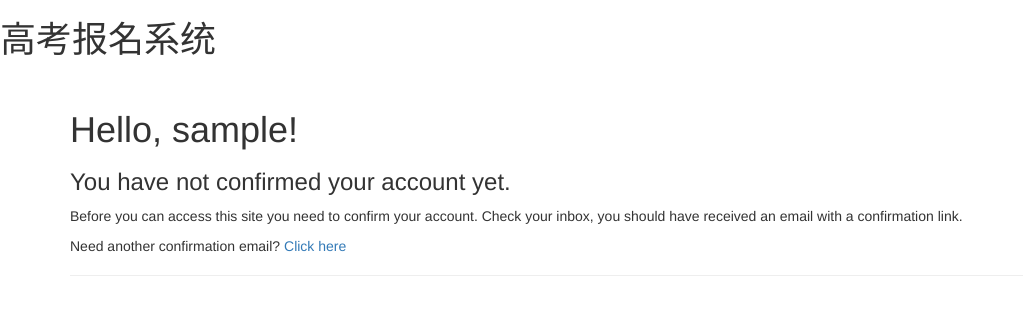
After one commit to tianyichong/graduation_project, a Flask app: page /unconfirmed in a window 1280 px wide. The commit adds this page. Shown: the top 315 px of the page, without its empty margins (0-1023 px from the left). Run offline with Flask 2, Linux system fonts and the light colour scheme; the visitor is signed in with stand-in values (Sample User, id 1); data comes from the database, SQL or seed files in the repository; some libraries are stand-ins or nearby versions.

Commit message:
Finished the confirm-email.

```diff
--- a/app/auth/views.py
+++ b/app/auth/views.py
@@ -7,25 +7,42 @@ from ..models import User
 from ..email import send_email
 
 
+@auth.before_app_request
+def before_request():
+    if current_user.is_authenticated:
+
+        if not current_user.confirmed \
+                and request.endpoint \
+                and request.blueprint != 'auth' \
+                and request.endpoint != 'static':
+            return redirect(url_for('auth.unconfirmed'))
+
+
+# 等待验证路由
+@auth.route('/unconfirmed', methods=['GET', 'POST'])
+def unconfirmed():
+    if current_user.is_anonymous or current_user.confirmed:
+        return redirect(url_for('main.commit'))
+    return render_template('auth/unconfirmed.html')
+
+
+# 登录路由
 @auth.route('/login', methods=['GET', 'POST'])
 def login():
     form = LoginForm()
     if form.validate_on_submit():
-        if current_user.confirmed:
-            user = User.query.filter_by(email=form.email.data).first()
-            if user is not None and user.verity_password(form.password.data):
-                login_user(user, form.remember_me.data)
-                next = request.args.get('next')
-                if next is None or not next.startswith('/'):
-                    next = url_for('main.index')
-                return redirect(next)
-            flash('Invalid username or password.')
-        else:
-            flash('Please to confirmed your email.')
-            return render_template('auth/login.html', form=form)
+        user = User.query.filter_by(email=form.email.data).first()
+        if user is not None and user.verity_password(form.password.data):
+            login_user(user, form.remember_me.data)
+            next = request.args.get('next')
+            if next is None or not next.startswith('/'):
+                next = url_for('main.commit')
+            return redirect(next)
+        flash('Invalid username or password.')
     return render_template('auth/login.html', form=form)
 
 
+# 注册路由
 @auth.route('/register', methods=['GET', 'POST'])
 def register():
     form = RegistrationForm()
@@ -43,6 +60,32 @@ def register():
     return render_template('auth/register.html', form=form)
 
 
+# 确认账户
+@auth.route('/confirm/<token>')
+@login_required
+def confirm(token):
+    if current_user.confirmed:
+        return redirect(url_for('main.index'))
+    if current_user.confirm(token):
+        db.session.commit()
+        flash('You have confirmed your account. Thanks!')
+    else:
+        flash('The confirmation link is invalid or has expired.')
+    return redirect(url_for('main.commit'))
+
+
+# 重新发送确认邮件
+@auth.route('/confirm')
+@login_required
+def resend_confirmation():
+    token = current_user.generate_confirmation_token()
+    send_email(current_user.email, 'Confirm Your Account',
+               'auth/email/confirm', user=current_user, token=token)
+    flash('A new confirmation email has been sent to you by email.')
+    return redirect(url_for('main.commit'))
+
+
+# 更改密码路由
 @auth.route('/reset', methods=['GET', 'POST'])
 def password_reset_request():
     return render_template('auth/reset_password.html')
--- a/app/main/views.py
+++ b/app/main/views.py
@@ -23,3 +23,8 @@ def register_process():
 @main.route('/pay_process', methods=['GET', 'POST'])
 def pay_process():
     return render_template('pay_process.html')
+
+
+@main.route('/commit', methods=['GET', 'POST'])
+def commit():
+    return render_template('commit.html')
--- a/app/models.py
+++ b/app/models.py
@@ -32,8 +32,8 @@ class User(UserMixin, db.Model):
     def verity_password(self, password):
         return check_password_hash(self.password_hash, password)
 
-    # 生成一个token
-    def generate_confirmation_token(self, expiration=3600):
+    # 生成一个验证token
+    def generate_confirmation_token(self, expiration=10):
         s = Serializer(current_app.config['SECRET_KEY'], expiration)
         return s.dumps({'confirm': self.id}).decode('utf-8')
 
@@ -50,6 +50,25 @@ class User(UserMixin, db.Model):
         db.session.add(self)
         return True
 
+    # 生成一个 reset_password 的 token
+    def generate_reset_token(self, expiration=60):
+        s = Serializer(current_app.config['SECRET_KEY'], expiration)
+        return s.dumps({'reset': self.id}).decode('utf-8')
+
+    @staticmethod
+    def reset_password(token, new_password):
+        s = Serializer(current_app.config['SECRET_KEY'])
+        try:
+            data = s.loads(token.encode('utf-8'))
+        except:
+            return False
+        user = User.query.get(data.get('reset'))
+        if user is None:
+            return False
+        user.password = new_password
+        db.session.add(user)
+        return True
+
     def __repr__(self):
         return '<User %r>' % self.username
 
--- /dev/null
+++ b/app/static/first_styles.css
@@ -0,0 +1,7 @@
+head {
+    board-size: 30px;
+    line-height: 50%;
+    width: 100%;
+    background-image: url(image.jpg);
+
+}
--- a/app/static/styles.css
+++ /dev/null
@@ -1,3 +0,0 @@
-.top-img {
-    background-img: url(static/image.jpg)
-}
--- a/app/templates/auth/email/confirm.html
+++ b/app/templates/auth/email/confirm.html
@@ -1,8 +1,8 @@
 <p>Dear {{ user.username }},</p>
 <p>Welcome to <b>Flasky</b>!</p>
-<p>To confirm your account please <a href="{{ url_for('auth.login', token=token, _external=True) }}">click here</a>.</p>
+<p>To confirm your account please <a href="{{ url_for('auth.confirm', token=token, _external=True) }}">click here</a>.</p>
 <p>Alternatively, you can paste the following link in your browser's address bar:</p>
-<p>{{ url_for('auth.login', token=token, _external=True) }}</p>
+<p>{{ url_for('auth.confirm', token=token, _external=True) }}</p>
 <p>Sincerely,</p>
 <p>The Flasky Team</p>
 <p><small>Note: replies to this email address are not monitored.</small></p>
--- a/app/templates/auth/email/confirm.txt
+++ b/app/templates/auth/email/confirm.txt
@@ -4,7 +4,7 @@ Welcome to Flasky!
 
 To confirm your account please click on the following link:
 
-{{ url_for('auth.login', token=token, _external=True) }}
+{{ url_for('auth.confirm', token=token, _external=True) }}
 
 Sincerely,
 
--- /dev/null
+++ b/app/templates/auth/unconfirmed.html
@@ -0,0 +1,20 @@
+{% extends "first_base.html" %}
+
+{% block title %}Flasky - Confirm your account{% endblock %}
+
+{% block page_content %}
+<div class="page-header">
+    <h1>
+        Hello, {{ current_user.username }}!
+    </h1>
+    <h3>You have not confirmed your account yet.</h3>
+    <p>
+        Before you can access this site you need to confirm your account.
+        Check your inbox, you should have received an email with a confirmation link.
+    </p>
+    <p>
+        Need another confirmation email?
+        <a href="{{ url_for('auth.resend_confirmation') }}">Click here</a>
+    </p>
+</div>
+{% endblock %}
--- a/app/templates/first_base.html
+++ b/app/templates/first_base.html
@@ -4,12 +4,13 @@
 
 {% block head %}
 {{ super() }}
-<link rel="stylesheet" type="text/css" style="static/styles.css">
+<link rel="stylesheet" type="text/css" href="{{ url_for('static', filename='first_styles.css') }}">
 {% endblock %}
+
 
 {% block navbar %}
 <div class="top-img">
-    <p id="nav">putong</p>
+    <h1>高考报名系统</h1>
 </div>
 {% endblock %}
 
--- a/requirements.txt
+++ b/requirements.txt
@@ -1,3 +1,4 @@
+alembic==0.9.9
 blinker==1.4
 click==6.7
 dominate==2.3.1
@@ -5,13 +6,18 @@ Flask==0.12.2
 Flask-Bootstrap==3.3.7.1
 Flask-Login==0.4.1
 Flask-Mail==0.9.1
+Flask-Migrate==2.1.1
 Flask-Moment==0.6.0
 Flask-Script==2.0.6
 Flask-SQLAlchemy==2.3.2
 Flask-WTF==0.14.2
 itsdangerous==0.24
 Jinja2==2.10
+Mako==1.0.7
 MarkupSafe==1.0
+python-dateutil==2.7.2
+python-editor==1.0.3
+six==1.11.0
 SQLAlchemy==1.2.7
 visitor==0.1.3
 Werkzeug==0.14.1
```
Also changed, not shown: app/templates/commit.html (+8 -9 lines), app/templates/last_base.html (+27 -9 lines), app/auth/forms.py (line endings or trailing spaces), app/static/last_style.css (added).
